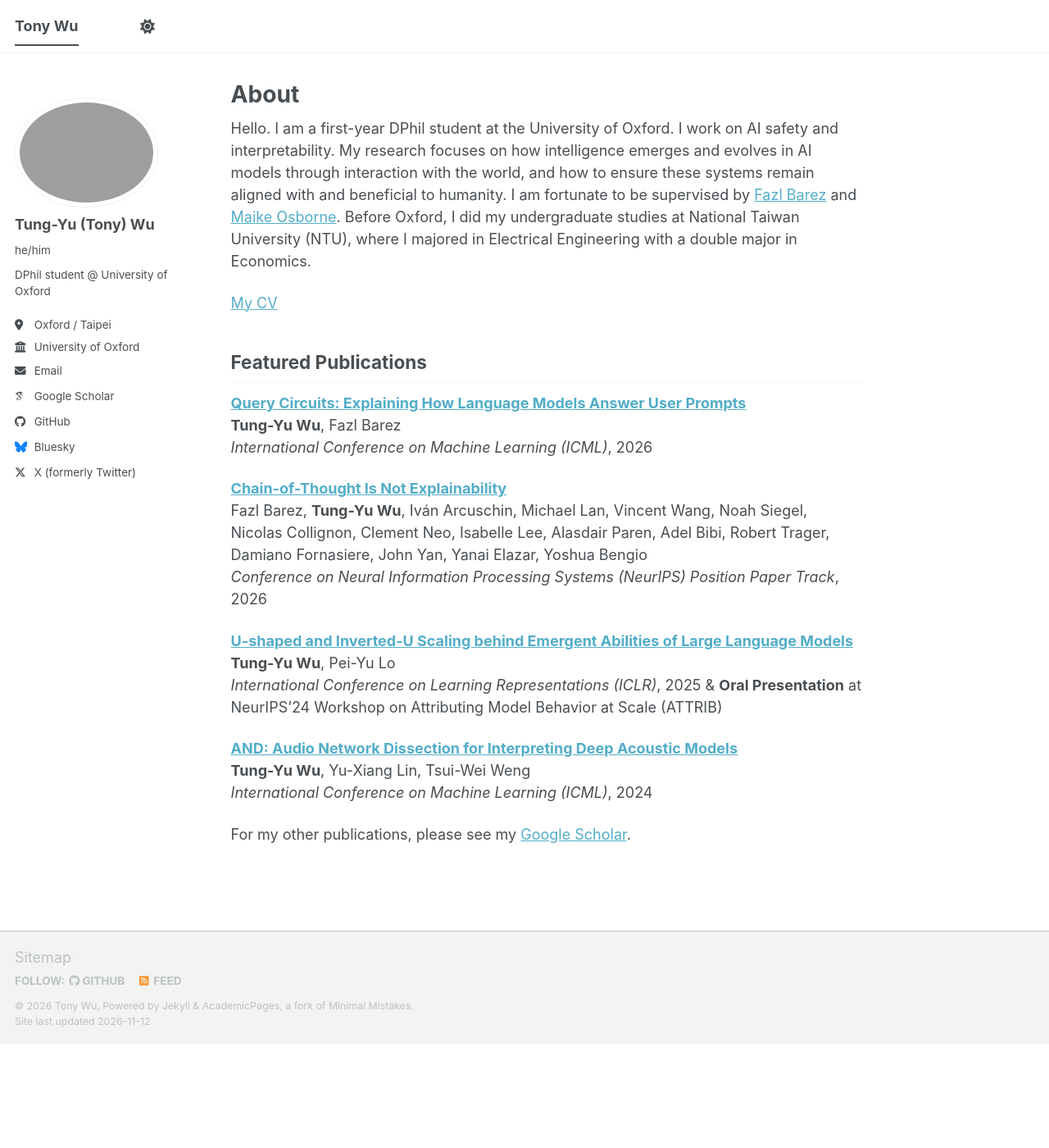
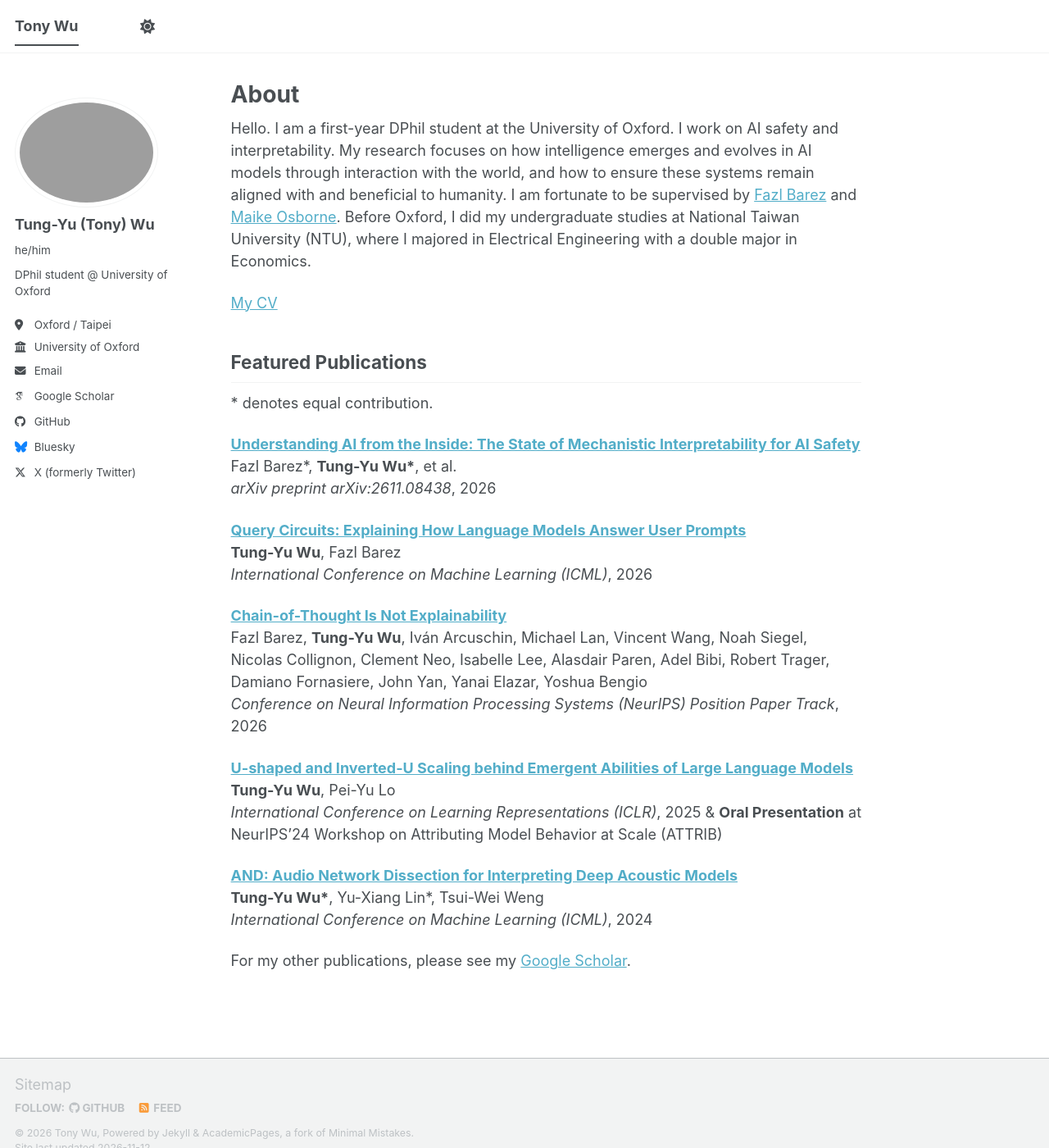
Before and after one commit to tony10101105/tony10101105.github.io, a Jekyll site: the page built from _pages/about.md, in a window 1280 px wide and 1400 px high. Shown: the whole window at 82% size. Built offline with Jekyll 4.4.1, drawn with Linux system fonts in a browser that asks for light colours; some web fonts are replaced; a script bundle is joined from its source files by our own code; library files that are not in the unit come from our copies.

Commit message:
Update CV, About section, and featured publications
- Replace CV with the latest version
- Add NTU undergraduate background to About
- Trim featured publications, add Understanding AI from the Inside, mark equal contribution, and link to Google Scholar

Co-Authored-By: Claude Opus 5.5 <noreply@anthropic.com>

```diff
--- a/_pages/about.md
+++ b/_pages/about.md
@@ -14,6 +14,12 @@ Hello. I am a first-year DPhil student at the University of Oxford. I work on AI
 Featured Publications
 ------
 
+\* denotes equal contribution.
+
+**[Understanding AI from the Inside: The State of Mechanistic Interpretability for AI Safety](https://arxiv.org/abs/2611.08438)**
+Fazl Barez\*, **Tung-Yu Wu\***, et al.
+*arXiv preprint arXiv:2611.08438*, 2026
+
 **[Query Circuits: Explaining How Language Models Answer User Prompts](https://arxiv.org/abs/2509.24808)**
 **Tung-Yu Wu**, Fazl Barez
 *International Conference on Machine Learning (ICML)*, 2026
@@ -27,7 +33,7 @@ Fazl Barez, **Tung-Yu Wu**, Iván Arcuschin, Michael Lan, Vincent Wang, Noah Sie
 *International Conference on Learning Representations (ICLR)*, 2025 & **Oral Presentation** at NeurIPS'24 Workshop on Attributing Model Behavior at Scale (ATTRIB)
 
 **[AND: Audio Network Dissection for Interpreting Deep Acoustic Models](https://proceedings.mlr.press/v235/wu24ac.html)**
-**Tung-Yu Wu**, Yu-Xiang Lin, Tsui-Wei Weng
+**Tung-Yu Wu\***, Yu-Xiang Lin\*, Tsui-Wei Weng
 *International Conference on Machine Learning (ICML)*, 2024
 
 For my other publications, please see my [Google Scholar](https://scholar.google.com/citations?user=Zx1YxFgAAAAJ&hl=en&oi=ao).
```
